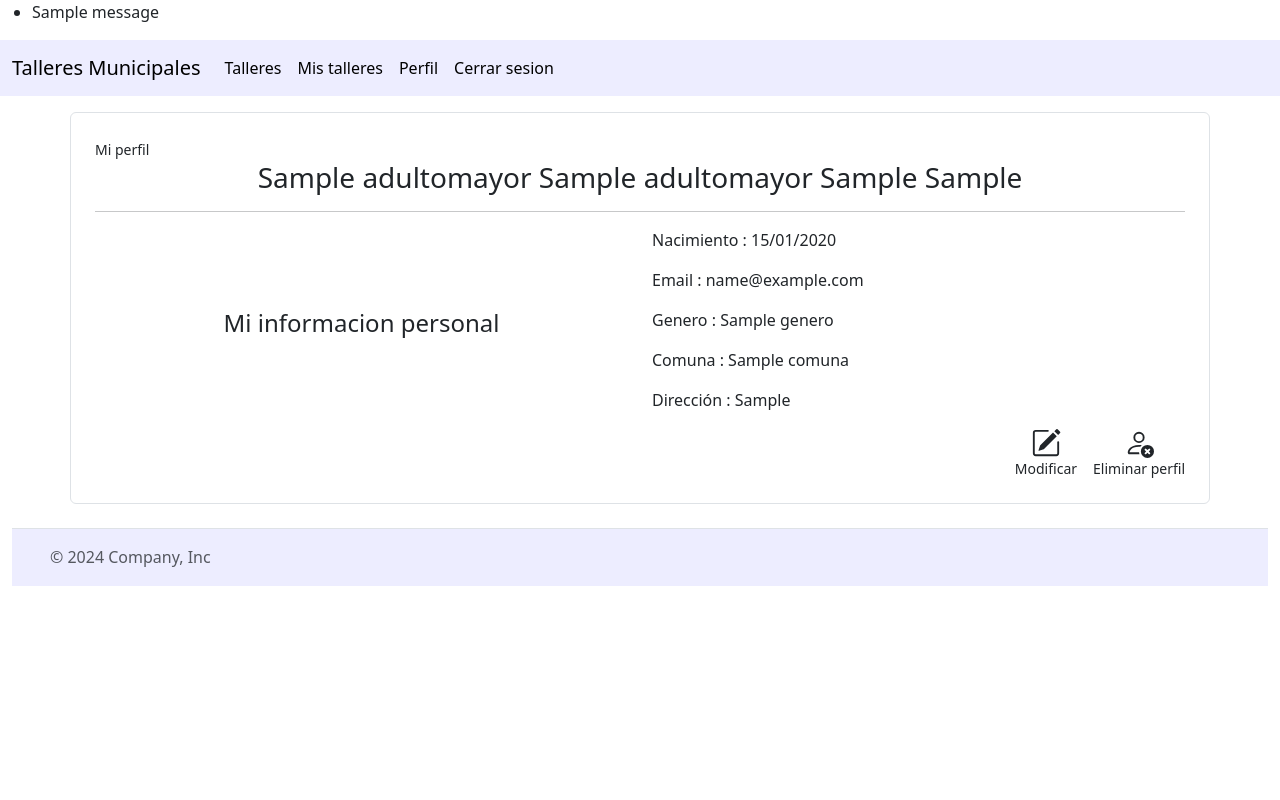
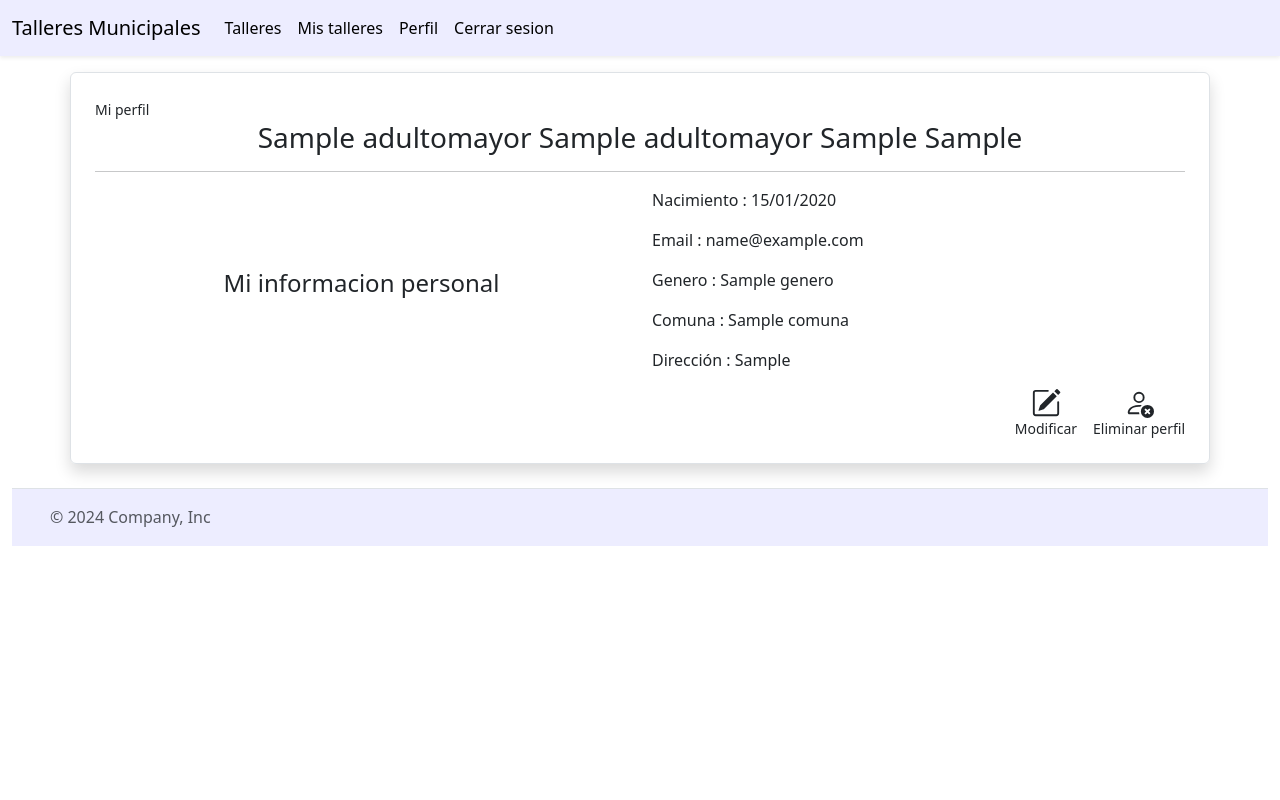
Before and after one commit to Joakosss/TalleresMunicipalidad, a Django app: page /perfil/ in a window 1280 px wide. Run offline with Django 5.2, Linux system fonts and the light colour scheme; a user stored in the database is signed in; tables that the repository leaves empty hold one stand-in row (values such as "Sample post"); one stand-in notice (Sample message) is shown; some libraries are stand-ins or nearby versions.

Commit message:
shadows/update user

```diff
--- a/talleresAPP/static/js/formUpdateAdulto.js
+++ b/talleresAPP/static/js/formUpdateAdulto.js
@@ -22,7 +22,7 @@ document.addEventListener("DOMContentLoaded", function () {
         };
     });
 
-    botonModif.addEventListener("change",function(){
+    botonModif.addEventListener("click",function(){
         let pNombre = document.getElementById("p_nombre").value;
         let sNombre = document.getElementById("s_nombre").value;
         let pApellido = document.getElementById("p_apellido").value;
@@ -37,16 +37,15 @@ document.addEventListener("DOMContentLoaded", function () {
         const errSNombre   = validaciones(document.getElementById("err_s_nombre"), sNombre == "") || !soloLetras(sNombre);
         const errPApellido = validaciones(document.getElementById("err_p_apellido"), pApellido == "" || !soloLetras(pApellido));
         const errSApellido = validaciones(document.getElementById("err_s_apellido"), sApellido == "") || !soloLetras(sApellido);
-        const errNacim     = validaciones(document.getElementById("err_nacimiento"), fecha_nacimiento == "");
         const errGenero    = validaciones(document.getElementById("err_genero"), genero == "");
         const errEmail     = validaciones(document.getElementById("err_email"), email == ""|| !/^[^\s@]+@[^\s@]+\.[^\s@]+$/.test(email));
         const errRegion    = validaciones(document.getElementById("err_region"), region == "");
         const errComuna    = validaciones(document.getElementById("err_comuna"), comuna == "");
         const errDireccion = validaciones(document.getElementById("err_direccion"), direccion == "");
 
-        if (errPNombre && errSNombre && errPApellido && errSApellido && errNacim && errGenero && errEmail && errRegion && errComuna && errDireccion) {
-            botonForm.setAttribute("type", "submit");
-            botonForm.click();
+        if (errPNombre && errSNombre && errPApellido && errSApellido && errGenero && errEmail && errRegion && errComuna && errDireccion) {
+            botonModif.setAttribute("type", "submit");
+            botonModif.click();
         }
 
     });
@@ -73,6 +72,7 @@ function validaciones(errorDoom, condicion){
       return false;
     } else {
       errorDoom.classList.add("d-none");
+      console.log(errorDoom+" "+'pasado');
       return true;
     }
   }
--- a/talleresAPP/templates/components/FormUpdateAdulto.html
+++ b/talleresAPP/templates/components/FormUpdateAdulto.html
@@ -1,5 +1,5 @@
 {% load static %}
-<form action="{% url 'update_adulto' %}" method="post" class="container border p-5 rounded d-none mt-3" id="formMod">
+<form action="{% url 'perfil' %}" method="post" class="container border p-5 rounded d-none mt-3 shadow" id="formMod">
   {% csrf_token %}
   <h1>Modificando tu perfil</h1>
   <p>
--- a/talleresAPP/templates/components/card_taller.html
+++ b/talleresAPP/templates/components/card_taller.html
@@ -1,5 +1,5 @@
 <div class="col-6 col-lg-3 mb-3 d-flex">
-  <div class="card h-100 tarjeta" style="width: 100%;">
+  <div class="card h-100 tarjeta shadow" style="width: 100%;">
     <h2 style="margin-top: 1rem;">{{ taller.nombre }}</h2>
     <hr />
     <div class="card-body text-start">
--- a/talleresAPP/templates/components/header.html
+++ b/talleresAPP/templates/components/header.html
@@ -1,4 +1,4 @@
-<nav class="navbar navbar-expand-lg bg-body-tertiary sticky-top">
+<nav class="navbar navbar-expand-lg bg-body-tertiary sticky-top shadow-sm">
   <div class="container-fluid">
     <a class="navbar-brand" href="{% url 'index' %}">Talleres Municipales</a>
     <button class="navbar-toggler" type="button" data-bs-toggle="collapse" data-bs-target="#navbarNavDropdown" aria-controls="navbarNavDropdown" aria-expanded="false" aria-label="Toggle navigation"><span class="navbar-toggler-icon"></span></button>
--- a/talleresAPP/templates/pages/base.html
+++ b/talleresAPP/templates/pages/base.html
@@ -12,14 +12,7 @@
 
     {% endblock %}
   </head>
-  <body>
-    {% if messages %}
-      <ul class="messages">
-        {% for message in messages %}
-          <li class="{{ message.tags }}">{{ message }}</li>
-        {% endfor %}
-      </ul>
-    {% endif %}
+  <body class="d-flex flex-column min-vh-100">
     {% include 'components/header.html' %}
     {% block body %}
 
--- a/talleresAPP/templates/pages/perfil.html
+++ b/talleresAPP/templates/pages/perfil.html
@@ -5,7 +5,7 @@
 {% endblock %}
 
 {% block body %}
-  <article id="miPerfil" class="container border p-4 rounded mt-3">
+  <article id="miPerfil" class="container border p-4 rounded mt-3 shadow">
     <small>Mi perfil</small>
     <div class="text-center">
       <h3>{{ adulto.p_nombre }} {{ adulto.s_nombre }} {{ adulto.p_apellido }} {{ adulto.s_apellido }}</h3>
--- a/talleresAPP/views.py
+++ b/talleresAPP/views.py
@@ -84,6 +84,19 @@ def inscripcion(request):
 
 @login_required(login_url="login")
 def perfil(request):
+    if request.method == 'POST':
+        adulto               = models.AdultoMayor.objects.get(usuario=request.user)
+        adulto.p_nombre      = request.POST.get('p_nombre')
+        adulto.s_nombre      = request.POST.get('s_nombre')
+        adulto.p_apellido    = request.POST.get('p_apellido')
+        adulto.s_apellido    = request.POST.get('s_apellido')
+        adulto.email         = request.POST.get('email')
+        adulto.direccion     = request.POST.get('direccion')
+        adulto.comuna        = models.Comuna.objects.get(id=request.POST.get('comuna'))
+        adulto.genero        = models.Genero.objects.get(id=request.POST.get('genero'))
+        adulto.save()
+        messages.success(request, 'Perfil actualizado correctamente')
+        return redirect('perfil')
     adulto = models.AdultoMayor.objects.get(usuario=request.user)
     regiones = models.Region.objects.all()
     comunas= models.Comuna.objects.all()
```
